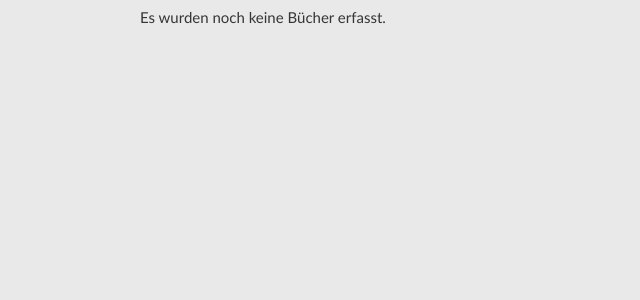
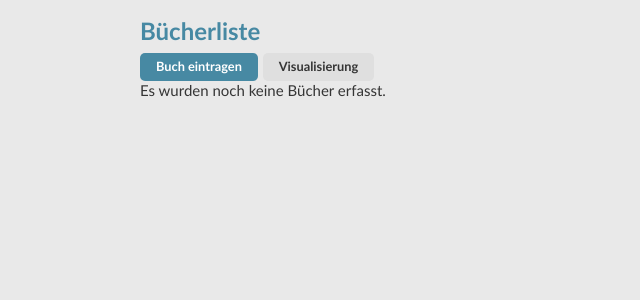
Before and after one commit to LeaveAirykson/priorit-angular-example, an Angular app: page / in a window 1280 px wide. Shown: the top 300 px of the page, without its empty margins (0-640 px from the left). Built offline with nearby package versions, Linux system fonts and the light colour scheme.

Commit message:
Implement bookhome component

```diff
--- a/src/app/app-routing.module.ts
+++ b/src/app/app-routing.module.ts
@@ -1,16 +1,20 @@
 import { NgModule } from '@angular/core';
 import { RouterModule, Routes } from '@angular/router';
-import { BooklistComponent } from './booklist/booklist.component';
-import { BookformComponent } from './bookform/bookform.component';
+import { BookhomeComponent } from './bookhome/bookhome.component';
 
 const routes: Routes = [
   {
     path: '',
-    component: BooklistComponent
+    component: BookhomeComponent
   },
   {
     path: 'add',
-    component: BookformComponent
+    component: BookhomeComponent,
+    data: { showForm: true }
+  },
+  {
+    path: 'edit/:id',
+    component: BookhomeComponent
   }
 ];
 
--- /dev/null
+++ b/src/app/bookhome/bookhome.component.html
@@ -0,0 +1,9 @@
+<app-bookform [id]="id" *ngIf="formVisible"></app-bookform>
+<div class="flex flex-wrap justify-between items-center mb-4">
+  <h1 class="mb-0">Bücherliste</h1>
+  <div class="button-group">
+    <button routerLink="/add" class="button button-small button-primary" *ngIf="!formVisible">Buch eintragen</button>
+    <button class="button button-small">Visualisierung</button>
+  </div>
+</div>
+<app-booklist [data]="data" (update)="onUpdate()"></app-booklist>
--- /dev/null
+++ b/src/app/bookhome/bookhome.component.ts
@@ -0,0 +1,62 @@
+import { Component, OnInit } from '@angular/core';
+import { ActivatedRoute, ActivationEnd, Router } from '@angular/router';
+import { Book } from 'src/app/interfaces/book.interface';
+import { StorageService } from 'src/app/services/storage.service';
+
+@Component({
+  selector: 'app-bookhome',
+  templateUrl: './bookhome.component.html',
+})
+export class BookhomeComponent implements OnInit {
+  data: Book[] = [];
+  id!: string;
+  formVisible = false;
+
+  constructor(
+    private storage: StorageService,
+    private router: Router) {
+    // adapt to routing params changes
+    this.router.events.subscribe((e) => {
+      if (e instanceof ActivationEnd) {
+        this.id = e.snapshot.params['id'];
+        this.formVisible = this.id ? true : e.snapshot.data['showForm'] ?? false;
+      }
+    });
+  }
+
+  ngOnInit(): void {
+    this.loadBooks();
+  }
+
+  /**
+   * Load books from storage
+   *
+   * @return {void}
+   */
+  loadBooks() {
+    this.storage.getData()
+      .subscribe({
+        next: (result) => this.data = result,
+        error: (error) => console.error(error)
+      });
+  }
+
+  /**
+   * Callback method which should be executed
+   * when data changed in other components to reflect
+   * new changes
+   *
+   * @param {string} [id]
+   *
+   * @return {void}
+   */
+  onUpdate(id?: string) {
+    this.loadBooks();
+
+    // redirects to add form if deleted book is still
+    // marked as currently edited
+    if (id && id == this.id && this.formVisible) {
+      this.router.navigate(['/add']);
+    }
+  }
+}
```
Also changed, not shown: src/app/app.module.ts (+9 -3 lines), 1 other file (tests, documents, lock files or other folders).
